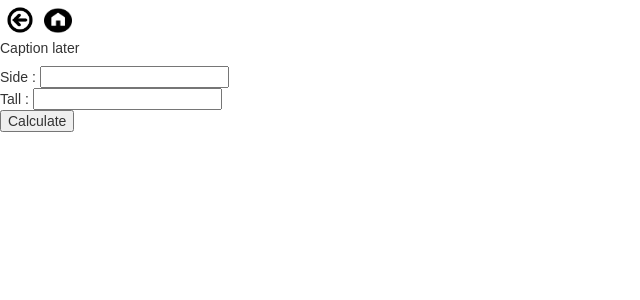
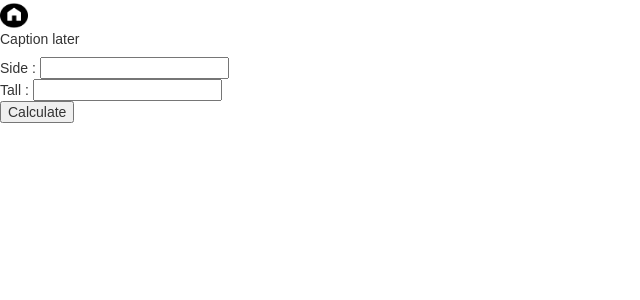
Before and after one commit to ryzhe/WebProject, a PHP site: page /segitiga-sisi.php in a window 1280 px wide. Shown: the top 300 px of the page, without its empty margins (0-640 px from the left). Run offline with PHP 8.4, Linux system fonts and the light colour scheme.

Commit message:
Update segitiga-sisi.php

```diff
--- a/WebProject-Supi/segitiga-sisi.php
+++ b/WebProject-Supi/segitiga-sisi.php
@@ -11,7 +11,6 @@
 </head>
 <body>
 	<form action="segitiga-sisi.php" method="post">
-	<a href="main-menu.php"><img src="back.png" width="40px" height="40px"></a>
 	<a href="index.php"><img src="home.png" width="28px" height="31px"></a>
 	<p>Caption later</p>
 	Side : <input type="text" name="side"><br>
```
